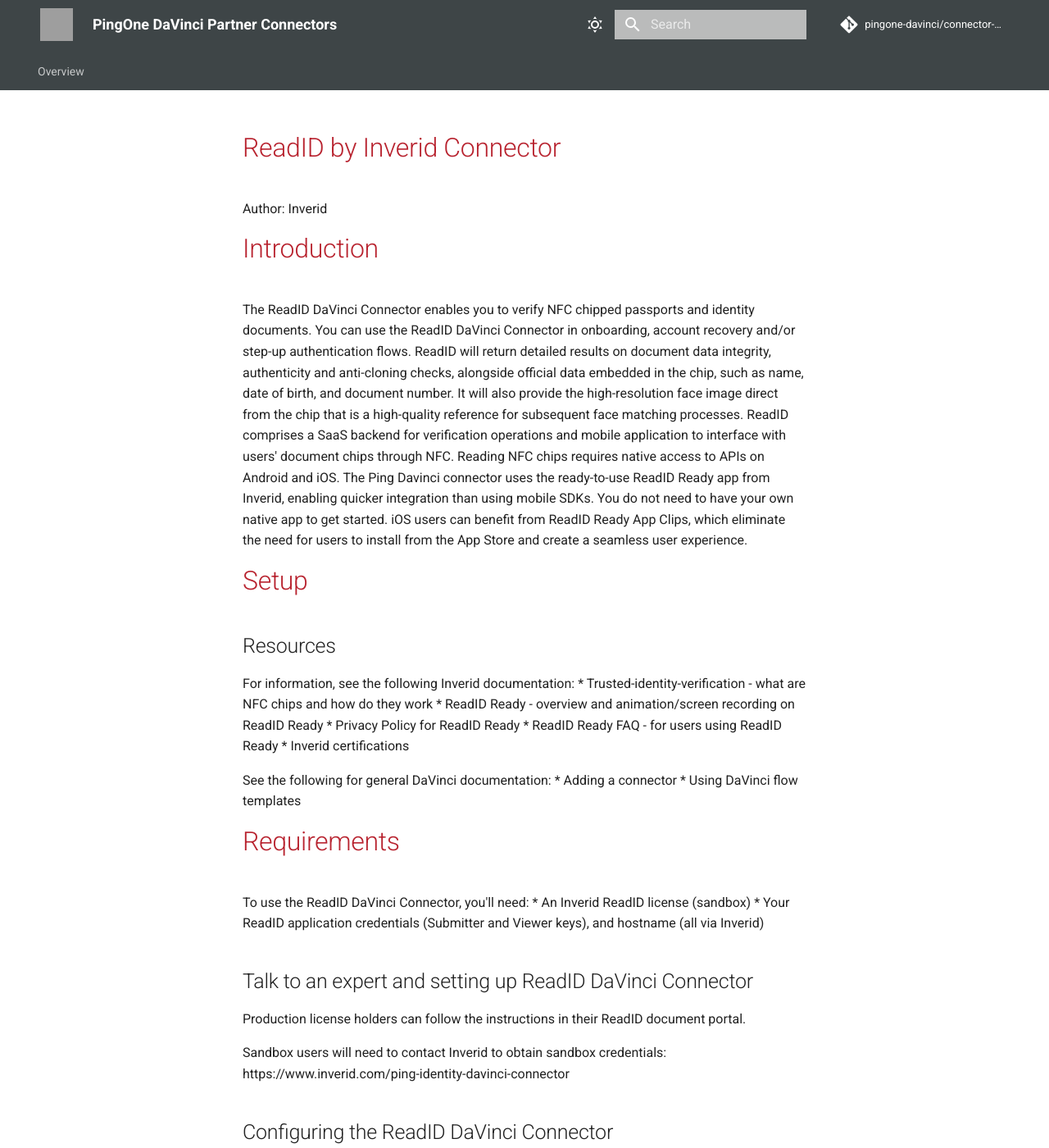
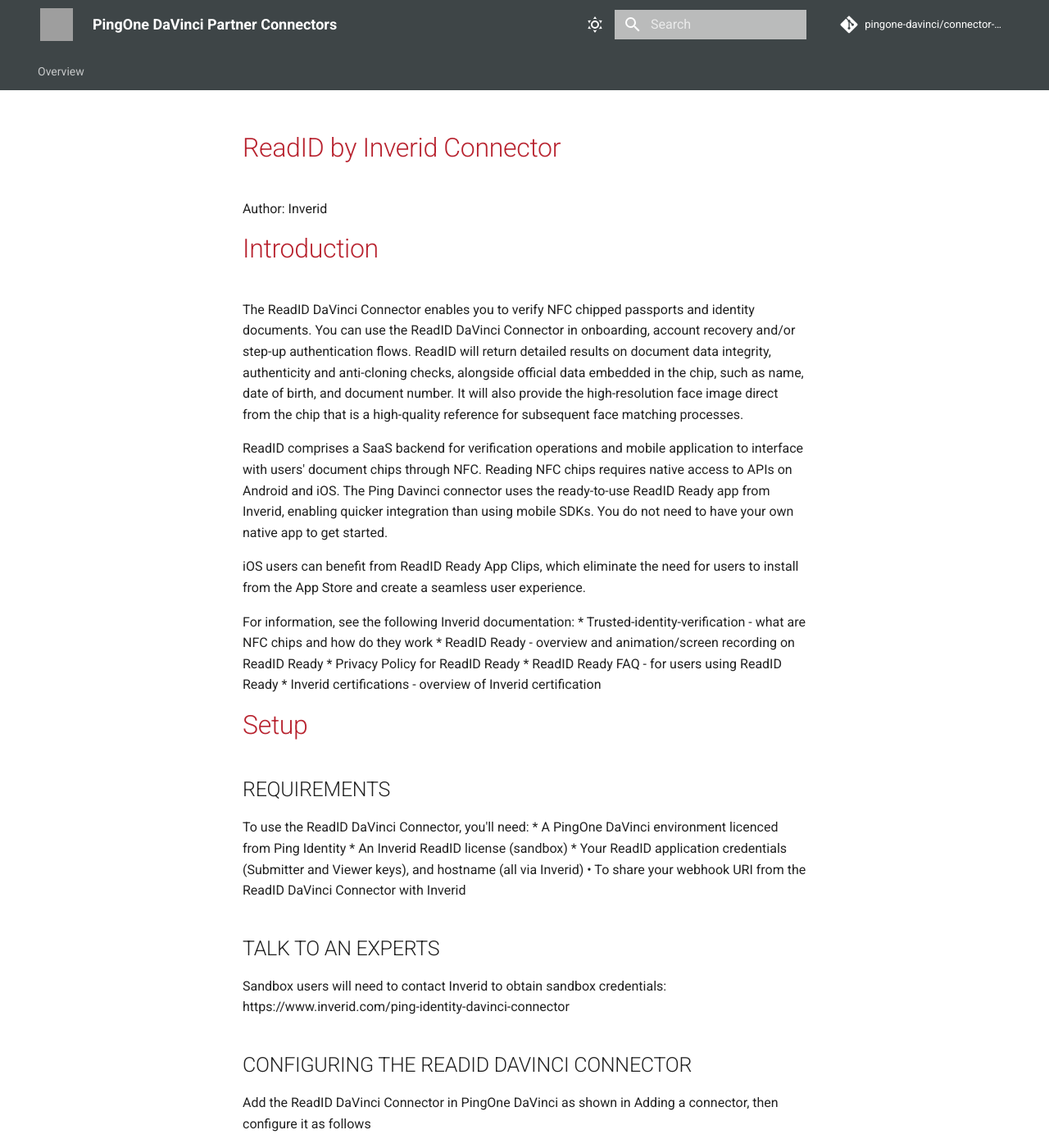
Before and after one commit to pingone-davinci/documentation, an MkDocs documentation site: the page built from docs/inverid/README.md, in a window 1280 px wide and 1400 px high. Shown: the whole window at 82% size. Built offline with MkDocs 1.6.1 and Material for MkDocs 9.7.7, drawn with Linux system fonts in a browser that asks for light colours; comment, search, counter and statistics services are not loaded; some of the changed text lies outside the part shown; grey boxes are pictures that could not be loaded.

Commit message:
Update README.md

```diff
--- a/docs/inverid/README.md
+++ b/docs/inverid/README.md
@@ -3,47 +3,50 @@
 Author: Inverid
 
 #Introduction
+
 The ReadID DaVinci Connector enables you to verify NFC chipped passports and identity documents. You can use the ReadID DaVinci Connector in onboarding, account recovery and/or step-up authentication flows. ReadID will return detailed results on document data integrity, authenticity and anti-cloning checks, alongside official data embedded in the chip, such as name, date of birth, and document number. It will also provide the high-resolution face image direct from the chip that is a high-quality reference for subsequent face matching processes.
+
 ReadID comprises a SaaS backend for verification operations and mobile application to interface with users' document chips through NFC.
 Reading NFC chips requires native access to APIs on Android and iOS. The Ping Davinci connector uses the ready-to-use ReadID Ready app from Inverid, enabling quicker integration than using mobile SDKs. You do not need to have your own native app to get started.
+
 iOS users can benefit from ReadID Ready App Clips, which eliminate the need for users to install from the App Store and create a seamless user experience.
 
-# Setup
-## Resources
 For information, see the following Inverid documentation:
 * Trusted-identity-verification - what are NFC chips and how do they work
 * ReadID Ready - overview and animation/screen recording on ReadID Ready
 * Privacy Policy for ReadID Ready
 * ReadID Ready FAQ - for users using ReadID Ready
-* Inverid certifications
+* Inverid certifications - overview of Inverid certification
 
-See the following for general DaVinci documentation:
-* Adding a connector
-* Using DaVinci flow templates
+# Setup
+## REQUIREMENTS
+To use the ReadID DaVinci Connector, you'll need:
+* A PingOne DaVinci environment licenced from Ping Identity
+* An Inverid ReadID license (sandbox)
+* Your ReadID application credentials (Submitter and Viewer keys), and hostname (all via Inverid) • To share your webhook URI from the ReadID DaVinci Connector with Inverid
 
-# Requirements
-To use the ReadID DaVinci Connector, you'll need:
-* An Inverid ReadID license (sandbox)
-* Your ReadID application credentials (Submitter and Viewer keys), and hostname (all via Inverid)
 
-## Talk to an expert and setting up ReadID DaVinci Connector
-Production license holders can follow the instructions in their ReadID document portal.
-
+## TALK TO AN EXPERTS
 Sandbox users will need to contact Inverid to obtain sandbox credentials:
 https://www.inverid.com/ping-identity-davinci-connector
 
-## Configuring the ReadID DaVinci Connector
+
+## CONFIGURING THE READID DAVINCI CONNECTOR
 Add the ReadID DaVinci Connector in PingOne DaVinci as shown in Adding a connector, then configure it as follows
 
 
-### ReadID DaVinci Connector configuration
+### READID DAVINCI CONNECTOR CONFIGURATION
+
+From the ReadID DaVinci Connector Details you will find the required information for the Webhook URI,  ReadID Submitter API Key, ReadID Viewer API Key, ReadID Hostname and Time to live for ReadySession.
 
 ![Inverid1](inverid1.png)
 
-1. For ReadID Davinci Sandbox users.
+#### For ReadID Davinci Sandbox users.
 Find the Redirect Webhook URI and copy the string. You will need to send this to your Inverid onboarding contact so the ReadID sandbox can be configured.
  Example: https://auth.pingone.com/231478912347891247891247891247
-2. Inverid will then provide API Keys in return. You will need to add these keys in the configuration page.
+
+#### ReadID API Key
+Inverid will provide API Keys for Submitter and Viewer. You will need to add these keys in the ReadID DaVinci  Connector Details configuration page
 
 * Add ReadID Submitter API Key:
  Example: 123-456-789
@@ -54,12 +57,19 @@
 * Time to live for ReadySession:
  Set between 30 and 72000
 
-# Using the connector after configuration
+# Using ReadID DaVinci Connector
 Inverid has built an example Davinci web flow that simply initiates a session and returns the results.
 
 On request Inverid can supply a sample ReadID Davinci Connector, please contact your Inverid onboarding contact.
 
-## Start the flow
+## START THE FLOW
+
+Instructions are needed for a user to go through the ReadID flow to make a successful flow. Example of instructions that could be used:
+
+Example desktop instructions:
+
+// ADD PHOTO asnfownflwknfpqnf20j402nfpknmp20ng 20npgp2
+
 
 Download the ReadID Ready App on the play/app store:
 
@@ -73,13 +83,14 @@
 ![Inverid5](inverid5.png)
 
 ## Start the ReadID session
-Follow the instructions in ReadID ready:
+Follow the instructions in ReadID Ready after scanning the QR code or selecting the Activation link.
 
 ![Inverid6](inverid6.png)
 
-## Wait for Session Review Result
-Wait for ReadID to send the result of a document verification check to the ReadID DaVinci Connector webhook.
-Results from the document NFC chip:
+# SESSION RESULT
+Wait for ReadID to send the result of a document verification check to the ReadID DaVinci Connector webhook URI.
+
+Example of results after a successful ReadID sessions and a successful retrieve for the information by the  ReadID DaVinci Connector (Result Json and Face image).
 
 ![Inverid7](inverid7.png)
 
@@ -87,30 +98,33 @@
 
 ![Inverid8](inverid8.png)
 
-# ReadID Davinci Connector output schema
+# READID DAVINCI CONNECTOR SCHEMA
+From the ReadID DaVinci Connector result/fields can be used and checked within the flow below we explain  what fields are available to use (EXTERNAL) and what fields not to use (INTERNAL)
+
 ## API Access levels
 All APIs are marked with an annotation for the output schema . This label defines the development status and/or access level. Some APIs are available for technical reasons but are considered internal and for ReadID use only. The same information is also available in this API documentation. but the labels in the actual schema are always leading.
 
-Label:
+Output Schema Result ReadID DaVinci Connector:
+
  EXTERNAL For features and/or API parts that can be used by customers using the ReadID Davinci Connector.
  INTERNAL For features and/or API parts that are for internal, i.e. ReadID, use only. As such these features may change between ReadID versions without notification.
  BETA For features and/or API parts which are still in development. These features may change between ReadID versions without notification.
 
 | Output              | Info | Label |
 | :---------------- | :------: | ----: |
-| rawResponse        |   The rawResponse of the output   | INTERNAL |
-| statusCode           |   Status code   | INTERNAL |
+| rawResponse |   The rawResponse of the output | INTERNAL |
+| statusCode |   Status code   | INTERNAL |
 | header    |  Header Request   | INTERNAL |
-| app |  Application related data   | INTERNAL |
-| chip |  Chip related information sent by the application. This is an opaque identifier that identifies a specific client application. On Android the package name of the application is used   | EXTERNAL |
-| clientId | Unique identifier for client   | INTERNAL |
+| app |  Application related data   | INTERNAL - This field is deprecated as of M109 |
+| chip |  Chip related information sent by the application  | EXTERNAL - This field is deprecated as of M109 |
+| clientId | Unique identifier for client. This is an opaque identifier that identifies a specific client application. On Android the package name of the application is used  | INTERNAL |
 | consolidatedIdentityData |  Identity data consolidated from different sources applicable for this session   | EXTERNAL |
 | creationDate |  Date when this session was created. Timestamp on the moment when the session was inserted into the database   | EXTERNAL |
-| deviceId |  Unique identifier for a specific device. This value is asserted by the SDK and is on a reasonable effort basis. This value can be used to link multiple ReadID sessions to the same device.   | EXTERNAL |
-| deviceInfo |  Device related data   | INTERNAL |
+| deviceId |  Unique identifier for a specific device. This value is asserted by the SDK and is on a reasonable effort basis. This value can be used to link multiple ReadID sessions to the same device. - This field is deprecated as of M104  | EXTERNAL |
+| deviceInfo |  Device related data - This field is deprecated as of M104   | INTERNAL |
 | documentContent |  Interpreted data captured from the document chip using NFC technology  | EXTERNAL |
 | expiryDate |  Date when this session will be purged from the database. Once this point in time has been passed, the ReadID session will be permanently deleted.   | EXTERNAL |
 | iProovSession |  Face recognition data   | INTERNAL |
-| lib |  Library related data  | INTERNAL |
+| lib |  Library related data  | INTERNAL - This filed is deprecated as of M109 |
 | nfcSession |  Raw data captured from the contactless chip  | INTERNAL |
 | vizImages |  Images from the Visual Inspection Zone (VIZ)   | INTERNAL |
```
